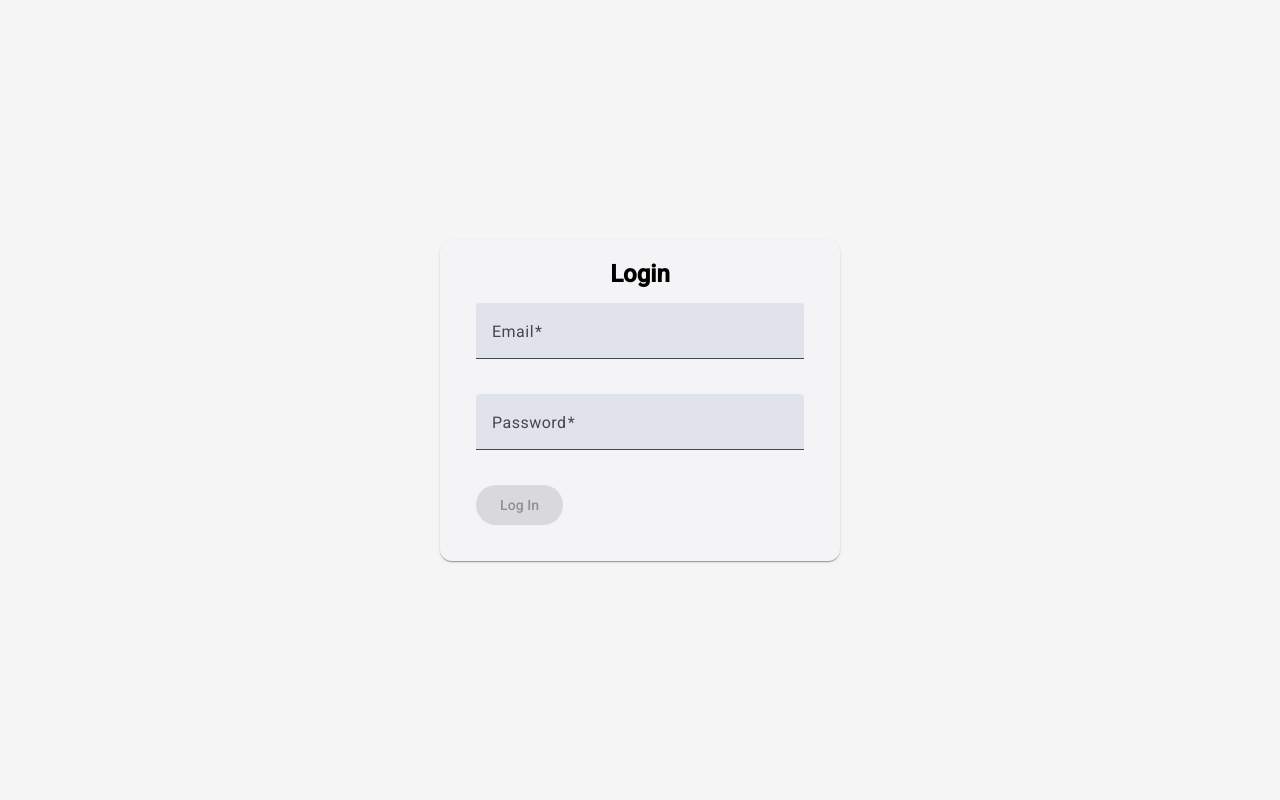
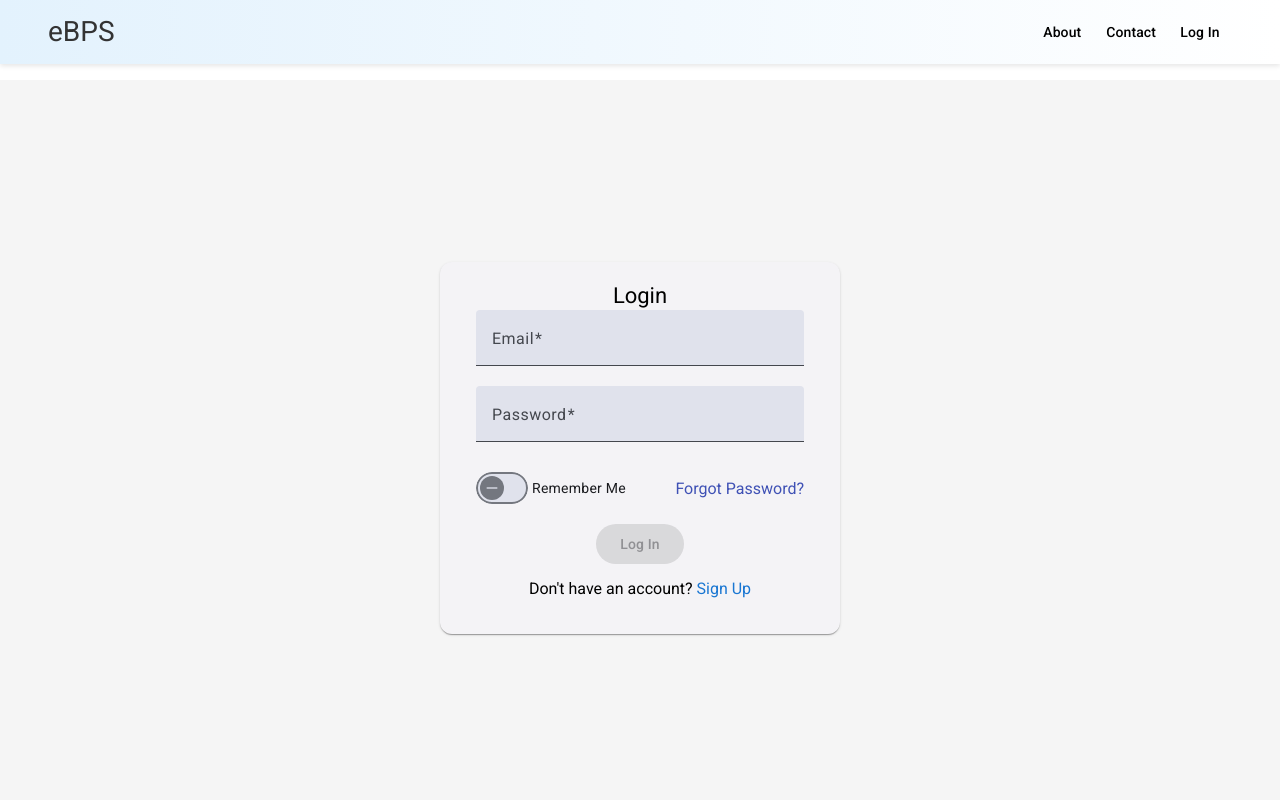
Before and after one commit to Electronic-Building-Permit-System/eBPS, an Angular app in the folder eBPS.Client/: page /login in a window 1280 px wide. Shown: the top 800 px of the page. Built offline with nearby package versions, Linux system fonts and the light colour scheme.

Commit message:
Register Page and Login Page

```diff
--- a/eBPS.Client/src/app/Account/login/login.component.css
+++ b/eBPS.Client/src/app/Account/login/login.component.css
@@ -1,24 +1,60 @@
+/* Login Container */
 .login-container {
   display: flex;
   justify-content: center;
   align-items: center;
-    height: 100vh;
+  height: calc(100vh - 64px); /* Adjust for navbar height */
   background-color: #f5f5f5;
 }
 
-  .center-title {
-    text-align: center;
-    font-size: 24px;
-    font-weight: bold;
-    margin-bottom: 15px;
-  }
-
+/* Card Styles */
 mat-card {
   width: 400px;
   padding: 20px;
 }
 
+.center-title {
+  text-align: center;
+}
+
 .full-width {
   width: 100%;
-    margin-bottom: 15px;
 }
+
+/* Extra Options (Remember Me + Forgot Password) */
+.extra-options {
+  display: flex;
+  justify-content: space-between;
+  align-items: center;
+  margin-top: 10px;
+}
+
+.forgot-password {
+  text-decoration: none;
+  color: #3f51b5;
+}
+
+.forgot-password:hover {
+  text-decoration: underline;
+}
+
+/* Centering the Button */
+.button-container {
+  display: flex;
+  justify-content: center;
+  margin-top: 20px;
+}
+
+/* Register Link */
+.register-link {
+  text-align: center;
+  margin-top: 15px;
+}
+a {
+  color: #1976d2; /* Material Design blue color */
+  text-decoration: none; /* Remove underline from link */
+}
+a:hover {
+  text-decoration: underline; /* Add underline on hover */
+  color: #004ba0; /* Darker shade of blue */
+}
--- a/eBPS.Client/src/app/Account/login/login.component.html
+++ b/eBPS.Client/src/app/Account/login/login.component.html
@@ -1,20 +1,45 @@
-<div class="login-container">
+<div>
+  <!-- Navbar -->
+  <app-navbar></app-navbar>
+
+  <!-- Login Form -->
+  <div class="login-container">
     <mat-card>
       <mat-card-title class="center-title">Login</mat-card-title>
       <mat-card-content>
-        <form [formGroup]="loginForm" (ngSubmit)="onSubmit()">
+        <form [formGroup]="loginForm" (ngSubmit)="onSubmit()" class="form-container">
+          <!-- Email Field -->
           <mat-form-field appearance="fill" class="full-width">
             <mat-label>Email</mat-label>
             <input matInput formControlName="email" type="email" placeholder="Enter your email" />
           </mat-form-field>
 
+          <!-- Password Field -->
           <mat-form-field appearance="fill" class="full-width">
             <mat-label>Password</mat-label>
             <input matInput formControlName="password" type="password" placeholder="Enter your password" />
           </mat-form-field>
 
-          <button mat-raised-button color="primary" type="submit" [disabled]="!loginForm.valid">Log In</button>
+          <!-- Remember Me and Forgot Password -->
+          <div class="extra-options">
+            <mat-slide-toggle formControlName="rememberMe">Remember Me</mat-slide-toggle>
+            <a class="forgot-password" routerLink="/forgot-password">Forgot Password?</a>
+          </div>
+
+          <!-- Centered Login Button -->
+          <div class="button-container">
+            <button mat-raised-button color="primary" type="submit" [disabled]="!loginForm.valid">
+              Log In
+            </button>
+          </div>
         </form>
+
+        <!-- Sign Up Link -->
+        <p class="register-link">
+          Don't have an account? <a (click)="navigateToSignUp()"> Sign Up </a>
+        </p>
       </mat-card-content>
     </mat-card>
   </div>
+  <app-footer></app-footer>
+</div>
--- a/eBPS.Client/src/app/Account/login/login.component.ts
+++ b/eBPS.Client/src/app/Account/login/login.component.ts
@@ -3,24 +3,30 @@ import { FormBuilder, FormGroup, FormsModule, ReactiveFormsModule, Validators }
 import { MatButtonModule } from '@angular/material/button';
 import { MatCard, MatCardModule } from '@angular/material/card';
 import { MatInputModule } from '@angular/material/input';
+import { Router } from '@angular/router';
+import { NavbarComponent } from "../../home/navbar/navbar.component";
+import { MatSlideToggleModule } from '@angular/material/slide-toggle';
+import { FooterComponent } from "../../home/footer/footer.component";
 
 @Component({
   selector: 'app-login',
-  imports:[ FormsModule,
+  imports: [FormsModule,
     ReactiveFormsModule,
     MatInputModule,
     MatButtonModule,
-    MatCardModule],
+    MatCardModule, NavbarComponent, MatSlideToggleModule, FooterComponent],
   templateUrl: './login.component.html',
   styleUrls: ['./login.component.css'] // Corrected property name
 })
 export class LoginComponent {
+
   loginForm: FormGroup;
 
-  constructor(private fb: FormBuilder) {
+  constructor(private fb: FormBuilder, private router: Router) {
     this.loginForm = this.fb.group({
       email: ['', [Validators.required, Validators.email]],
-      password: ['', [Validators.required, Validators.minLength(6)]]
+      password: ['', [Validators.required, Validators.minLength(6)]],
+      rememberMe: [false]
     });
   }
 
@@ -31,4 +37,8 @@ export class LoginComponent {
       console.log('Form is invalid');
     }
   }
+
+  navigateToSignUp() {
+    this.router.navigate(['/signup']);
+    }
 }
--- /dev/null
+++ b/eBPS.Client/src/app/Account/signup/signup.component.css
@@ -0,0 +1,52 @@
+.signup-container {
+    display: flex;
+    justify-content: center;
+    align-items: center;
+    height: 100vh;
+    background-color: #f5f5f5; /* Light background color */
+  }
+
+  mat-card {
+    width: 400px;
+    padding: 20px;
+    display: flex;
+    flex-direction: column;
+    align-items: center;
+    box-shadow: 0 4px 6px rgba(0, 0, 0, 0.1); /* Subtle shadow for the card */
+  }
+
+  mat-card-title {
+    font-size: 24px;
+    font-weight: bold;
+    text-align: center;
+    margin-bottom: 15px;
+  }
+
+  .full-width {
+    width: 100%;
+    margin-bottom: 15px; /* Spacing between form fields */
+  }
+
+  button {
+    width: 100%; /* Full-width button */
+  }
+
+  a {
+    color: #1976d2; /* Material Design blue color */
+    text-decoration: none; /* Remove underline from link */
+  }
+
+  a:hover {
+    text-decoration: underline; /* Add underline on hover */
+    color: #004ba0; /* Darker shade of blue */
+  }
+
+  .mat-form-field {
+    width: 100%; /* Ensure form fields take full width */
+  }
+
+  .signup-footer {
+    margin-top: 20px;
+    text-align: center;
+    font-size: 14px;
+  }
--- /dev/null
+++ b/eBPS.Client/src/app/Account/signup/signup.component.html
@@ -0,0 +1,38 @@
+<div>
+   <!-- Navbar -->
+   <app-navbar></app-navbar>
+<div class="signup-container">
+
+  <mat-card>
+      <mat-card-title>Register / Sign Up</mat-card-title>
+      <mat-card-content>
+        <form [formGroup]="signupForm" (ngSubmit)="onSubmit()">
+          <mat-form-field appearance="fill" class="full-width">
+            <mat-label>Full Name</mat-label>
+            <input matInput formControlName="fullName" type="text" placeholder="Enter your full name" />
+          </mat-form-field>
+
+          <mat-form-field appearance="fill" class="full-width">
+            <mat-label>Email</mat-label>
+            <input matInput formControlName="email" type="email" placeholder="Enter your email" />
+          </mat-form-field>
+
+          <mat-form-field appearance="fill" class="full-width">
+            <mat-label>Password</mat-label>
+            <input matInput formControlName="password" type="password" placeholder="Create a password" />
+          </mat-form-field>
+
+          <button mat-raised-button color="primary" type="submit" [disabled]="!signupForm.valid">
+            Sign Up
+          </button>
+        </form>
+        <p class="signup-footer">
+          Already have an account? <a (click)="navigateToLogin()">Log In</a>
+        </p>
+      </mat-card-content>
+    </mat-card>
+
+  </div>
+
+    <app-footer></app-footer>
+  </div>
--- /dev/null
+++ b/eBPS.Client/src/app/Account/signup/signup.component.ts
@@ -0,0 +1,43 @@
+import { Component } from '@angular/core';
+import { FormBuilder, FormGroup, FormsModule, ReactiveFormsModule, Validators } from '@angular/forms';
+import { MatButtonModule } from '@angular/material/button';
+import { MatCardModule } from '@angular/material/card';
+import { MatInputModule } from '@angular/material/input';
+import { NavbarComponent } from "../../home/navbar/navbar.component";
+import { FooterComponent } from "../../home/footer/footer.component";
+import { Router } from '@angular/router';
+
+@Component({
+  selector: 'app-signup',
+  imports: [FormsModule,
+    ReactiveFormsModule,
+    MatInputModule,
+    MatButtonModule,
+    MatCardModule, NavbarComponent, FooterComponent],
+  templateUrl: './signup.component.html',
+  styleUrl: './signup.component.css'
+})
+export class SignupComponent {
+
+  signupForm: FormGroup;
+
+
+  constructor(private fb: FormBuilder , private router: Router) {
+    this.signupForm = this.fb.group({
+      fullName: ['', [Validators.required, Validators.minLength(3)]],
+      email: ['', [Validators.required, Validators.email]],
+      password: ['', [Validators.required, Validators.minLength(6)]]
+    });
+  }
+
+  onSubmit() {
+    if (this.signupForm.valid) {
+      console.log('Sign Up Form Submitted', this.signupForm.value);
+    } else {
+      console.log('Sign Up Form is invalid');
+    }
+  }
+  navigateToLogin() {
+    this.router.navigate(['/login']);
+    }
+}
--- a/eBPS.Client/src/app/home/navbar/navbar.component.html
+++ b/eBPS.Client/src/app/home/navbar/navbar.component.html
@@ -1,9 +1,9 @@
 <mat-toolbar color="primary">
-  <span>
+  <span (click)="navigateToHome()">
     eBPS
   </span>
   <span class="spacer"></span>
-  <button mat-button>Home</button>
+
   <button mat-button (click)="navigateToAbout()">About</button>
   <button mat-button>Contact</button>
   <button (click)="navigateToLogin()" mat-button>Log In</button>
--- a/eBPS.Client/src/app/home/navbar/navbar.component.ts
+++ b/eBPS.Client/src/app/home/navbar/navbar.component.ts
@@ -10,6 +10,7 @@ import { Router } from '@angular/router';
   styleUrl: './navbar.component.css'
 })
 export class NavbarComponent {
+
   constructor(private router: Router) {}
 
   navigateToLogin() {
@@ -19,4 +20,7 @@ export class NavbarComponent {
   navigateToAbout(): void {
     this.router.navigate(['/about']);
   }
+  navigateToHome() {
+    this.router.navigate(['/home']);
+    }
 }
```
Also changed, not shown: eBPS.Client/src/app/app.routes.ts (+8 -0 lines), 1 other file (tests, documents, lock files or other folders). Lines whose indentation alone changed are shown as unchanged.
